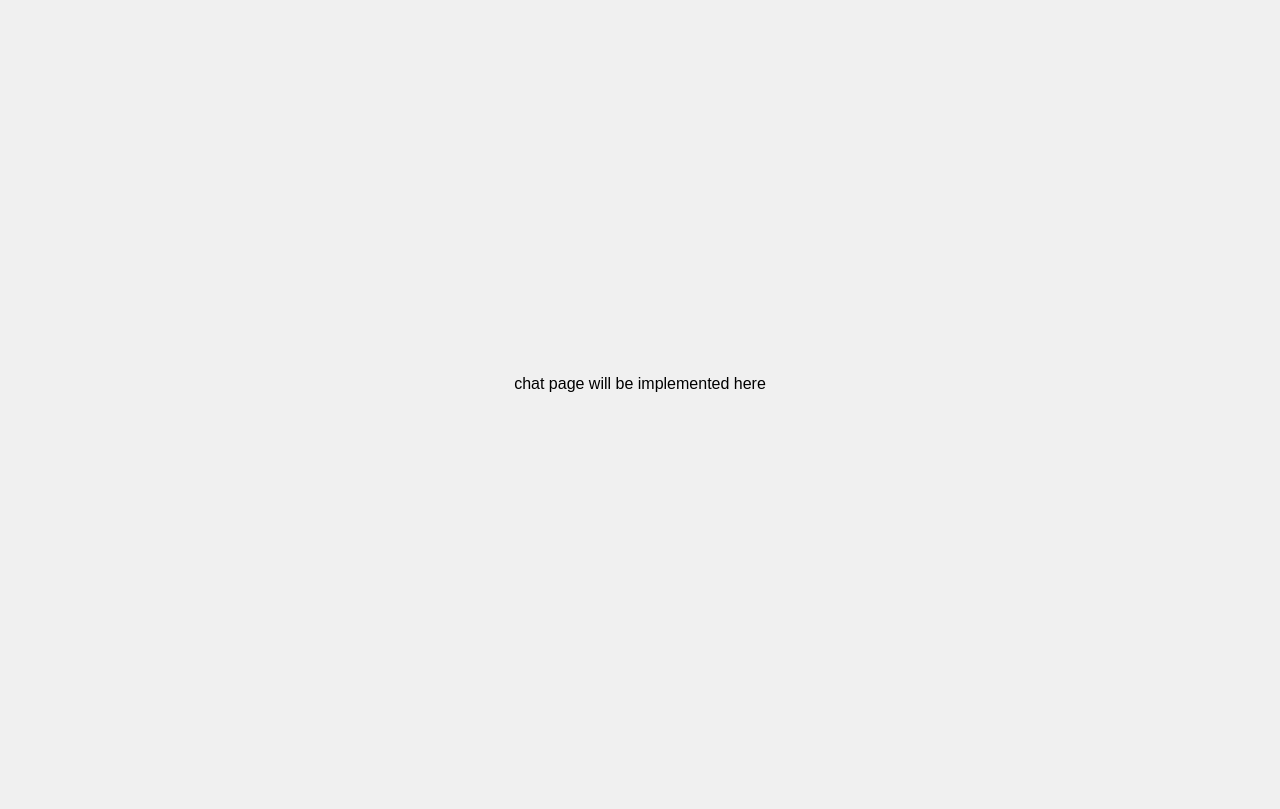
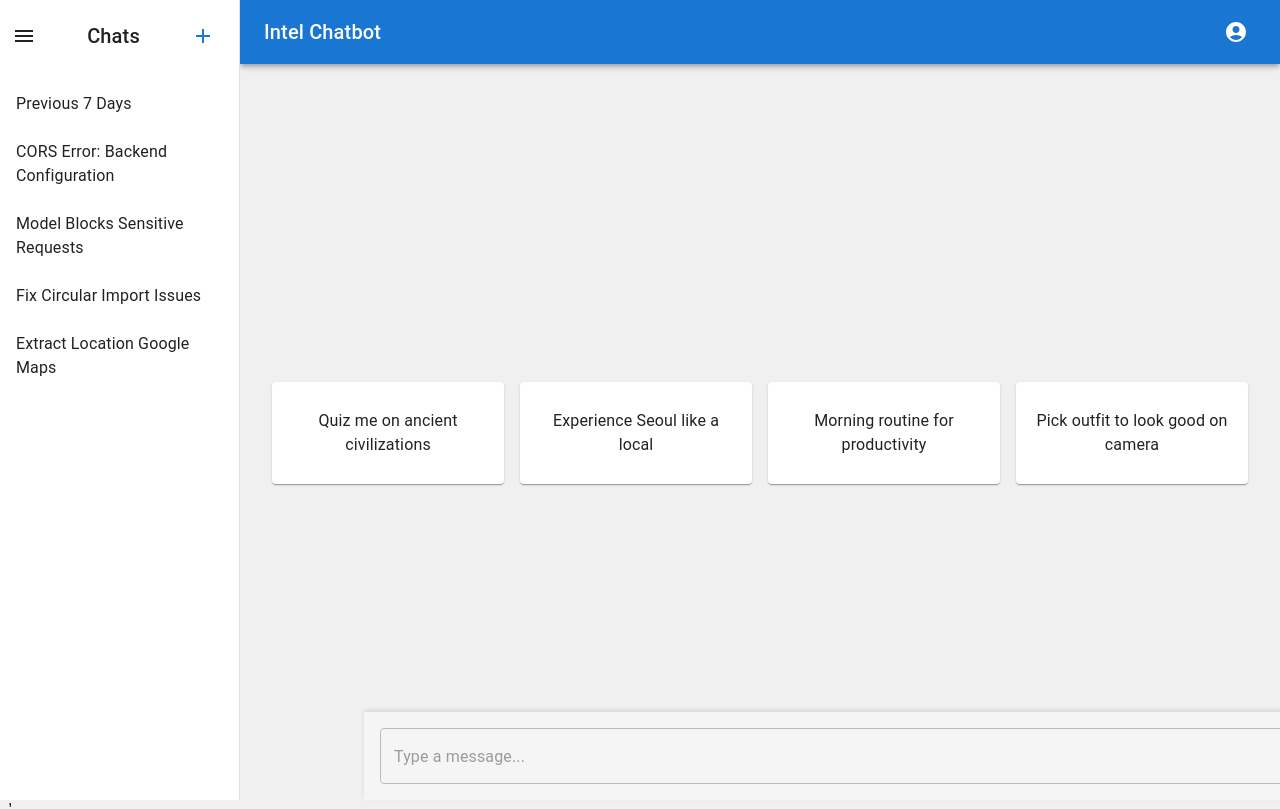
Before and after one commit to SAUGO360-Internship-Project/FrontEnd_Chatbot, a React (Create React App) app in the folder intel-chatbot-frontend/: page /pages/ChatPage in a window 1280 px wide. Built offline with nearby package versions, Linux system fonts and the light colour scheme.

Commit message:
created the chatpage structure

```diff
--- a/intel-chatbot-frontend/package.json
+++ b/intel-chatbot-frontend/package.json
@@ -3,6 +3,10 @@
   "version": "0.1.0",
   "private": true,
   "dependencies": {
+    "@emotion/react": "^11.11.4",
+    "@emotion/styled": "^11.11.5",
+    "@mui/icons-material": "^5.15.20",
+    "@mui/material": "^5.15.20",
     "@testing-library/jest-dom": "^5.17.0",
     "@testing-library/react": "^13.4.0",
     "@testing-library/user-event": "^13.5.0",
--- a/intel-chatbot-frontend/src/index.js
+++ b/intel-chatbot-frontend/src/index.js
@@ -5,16 +5,22 @@
 import App from './App';
 import ChatPage from './pages/ChatPage';
 import reportWebVitals from './reportWebVitals';
+import { ThemeProvider, createTheme } from '@mui/material/styles';
+
 
 const root = ReactDOM.createRoot(document.getElementById('root'));
+const theme = createTheme(); // This creates the default theme
 root.render(
   <React.StrictMode>
+    <ThemeProvider theme={theme}>
       <Router>
         <Routes>
           <Route path="/pages/ChatPage" element={<ChatPage />} />
           <Route path="*" element={<App />} />
         </Routes>
       </Router>
+    </ThemeProvider>,
+
   </React.StrictMode>
 );
 
--- a/intel-chatbot-frontend/src/pages/ChatPage.css
+++ b/intel-chatbot-frontend/src/pages/ChatPage.css
@@ -1,65 +1,90 @@
-/* body, html {
-    height: 100% !important;
-    margin: 0 !important;
-    background: #7F7FD5 !important;
-    background: -webkit-linear-gradient(to right, #91EAE4, #86A8E7, #7F7FD5) !important;
-    background: linear-gradient(to right, #91EAE4, #86A8E7, #7F7FD5) !important;
+/* App container styles */
+
+.app-container {
+  display: flex;
+  flex-direction: column;
+  height: 100vh;
+  overflow-x: hidden; /* Ensure horizontal overflow is hidden */
 }
 
-  .container-fluid {
-    height: 100vh !important;
+.app-container.open {
+  overflow: hidden; /* Hide overflow when sidebar is open */
 }
 
-  .row {
-    height: 100% !important;
+.app-container.closed {
+  overflow: hidden; /* Hide overflow when sidebar is closed */
 }
 
-  .chat-list .card, .chat .card {
-    height: 100% !important;
-    border-radius: 15px !important;
+/* App bar styles */
+.app-bar {
+  transition: width 225ms cubic-bezier(0.4, 0.0, 0.2, 1);
+  z-index: 1; /* Ensure app bar is above drawer */
 }
 
-  .chat-list .contacts_body, .msg_card_body {
-    height: calc(100% - 70px) !important;
-    overflow-y: auto !important;
+.app-bar.open {
+  width: calc(100% - 240px); /* Adjust width when sidebar is open */
 }
 
-  .msg_card_body {
-    background-color: rgba(0, 0, 0, 0.05) !important;
+.drawer-header {
+  display: flex;
+  align-items: center;
+  padding: 0 8px;
+  justify-content: flex-end;
 }
 
-  .msg_cotainer {
-    max-width: 80% !important;
-    padding: 10px !important;
-    border-radius: 15px !important;
-    background-color: #f1f0f0;
+.chat-content {
+  flex-grow: 1;
+  overflow-y: auto;
+  padding: 24px;
+  display: flex;
+  flex-direction: column;
+  align-items: center;
+  justify-content: center;
+  transition: margin 225ms cubic-bezier(0.4, 0.0, 0.2, 1);
+  z-index: 0; /* Ensure chat content is behind drawer */
 }
 
-  .msg_cotainer_send {
-    max-width: 80% !important;
-    padding: 10px !important;
-    border-radius: 15px !important;
-    background-color: #007bff;
-    color: white;
+.chat-content.open {
+  margin-left: 240px; /* Adjust margin when sidebar is open */
 }
 
-  .type_msg {
-    height: 50px !important;
-    border-radius: 0 !important;
+.suggested-questions-container {
+  display: flex;
+  justify-content: center;
+  gap: 16px;
+  margin-top: 100px; /* Adjusted margin top */
+  margin-bottom: 16px;
+  z-index: 0; /* Ensure questions container is behind drawer */
 }
 
-  input:focus, textarea:focus, select:focus {
-    outline: none !important;
-    box-shadow: none !important;
+.suggested-question-card {
+  width: 200px; /* Fixed width for each card */
+  height: 70px; /* Fixed height for each card */
+  padding: 16px;
+  cursor: pointer;
+  border-radius: 16px;
+  display: flex;
+  align-items: center;
+  justify-content: center;
+  text-align: center;
 }
 
-  .btn-primary {
-    background-color: #007bff;
-    border: none;
+.chat-box-container {
+  width: 80%; /* Fixed width for the chat box */
+  max-width: calc(100% - 280px); /* Ensure the chat box does not overflow */
+  display: flex;
+  align-items: center;
+  padding: 16px;
+  position: fixed;
+  bottom: 0;
+  left: 50%; /* Centered horizontally */
+  transform: translateX(-50%);
+  background-color: #f5f5f5;
+  box-shadow: 0 -2px 4px rgba(0, 0, 0, 0.1);
+  transition: margin 225ms cubic-bezier(0.4, 0.0, 0.2, 1);
+  z-index: 2; /* Ensure chat box is above everything */
 }
 
-  .btn-primary:hover, .btn-primary:focus, .btn-primary:active {
-    background-color: #0056b3;
-    border: none;
+.chat-box-container.open {
+  margin-left: 240px; /* Adjust margin when sidebar is open */
 }
-   */
--- a/intel-chatbot-frontend/src/pages/ChatPage.js
+++ b/intel-chatbot-frontend/src/pages/ChatPage.js
@@ -1,104 +1,164 @@
 import React from 'react';
-// import 'bootstrap/dist/css/bootstrap.min.css';
-// import './ChatPage.css';
+import { Box, Drawer, List, ListItem, ListItemText, AppBar, Toolbar, Typography, Paper, IconButton, TextField, Button } from '@mui/material';
+import MenuIcon from '@mui/icons-material/Menu';
+import SendIcon from '@mui/icons-material/Send';
+import AccountCircleIcon from '@mui/icons-material/AccountCircle';
+import AddIcon from '@mui/icons-material/Add'; // Importing the add icon for new chat button
+import './ChatPage.css';
 
-// function ChatPage() {
-//   const [messages, setMessages] = useState([{ text: "Hi! 👋 it's great to see you!", sender: "bot" }]);
-//   const [input, setInput] = useState("");
-
-//   const handleSubmit = (e) => {
-//     e.preventDefault();
-//     if (input.trim()) {
-//       setMessages([...messages, { text: input, sender: "user" }]);
-//       setInput("");
-//       // Simulate bot response
-//       setTimeout(() => {
-//         setMessages((prevMessages) => [
-//           ...prevMessages,
-//           { text: "Hello, how can I help you today? 😊", sender: "bot" }
-//         ]);
-//       }, 1000);
-//     }
-//   };
-
-//   return (
-//     <div className="container-fluid h-100">
-//       <div className="row h-100">
-//         <div className="col-md-3 col-xl-3 chat-list">
-//           <div className="card">
-//             <div className="card-header">
-//               <button className="btn btn-primary btn-block">Create Chat</button>
-//             </div>
-//             <div className="card-body contacts_body">
-//               <ul className="contacts">
-//                 <li className="active">
-//                   <div className="d-flex bd-highlight">
-//                     <div className="user_info">
-//                       <span>Chat 1</span>
-//                     </div>
-//                   </div>
-//                 </li>
-//                 {/* Add more chat items as needed */}
-//               </ul>
-//             </div>
-//           </div>
-//         </div>
-//         <div className="col-md-9 col-xl-9 chat">
-//           <div className="card">
-//             <div className="card-header msg_head d-flex justify-content-between align-items-center">
-//               <div>
-//                 <span>Chat with ChatBot</span>
-//               </div>
-//               <div className="dropdown">
-//                 <button className="btn btn-secondary dropdown-toggle" type="button" id="dropdownMenuButton" data-toggle="dropdown" aria-haspopup="true" aria-expanded="false">
-//                   Profile
-//                 </button>
-//                 <div className="dropdown-menu dropdown-menu-right" aria-labelledby="dropdownMenuButton">
-//                   <a className="dropdown-item" href="#">Username: user123</a>
-//                   <a className="dropdown-item" href="#">Email: user@example.com</a>
-//                 </div>
-//               </div>
-//             </div>
-//             <div className="card-body msg_card_body">
-//               {messages.map((msg, index) => (
-//                 <div key={index} className={`d-flex ${msg.sender === "user" ? "justify-content-end" : "justify-content-start"} mb-4`}>
-//                   <div className={`msg_cotainer${msg.sender === "user" ? "_send" : ""}`}>
-//                     {msg.text}
-//                   </div>
-//                 </div>
-//               ))}
-//             </div>
-//             <div className="card-footer">
-//               <form className="input-group" onSubmit={handleSubmit}>
-//                 <input
-//                   type="text"
-//                   className="form-control type_msg"
-//                   placeholder="Type your message..."
-//                   value={input}
-//                   onChange={(e) => setInput(e.target.value)}
-//                   required
-//                 />
-//                 <div className="input-group-append">
-//                   <button type="submit" className="btn btn-primary">Send</button>
-//                 </div>
-//               </form>
-//             </div>
-//           </div>
-//         </div>
-//       </div>
-//     </div>
-//   );
-// }
-
-// export default ChatPage;
-
+const drawerWidth = 240;
 
 function ChatPage() {
+  const [open, setOpen] = React.useState(true);
+  const [messages, setMessages] = React.useState([]);
+  const [suggestedQuestions, setSuggestedQuestions] = React.useState([
+    'Quiz me on ancient civilizations',
+    'Experience Seoul like a local',
+    'Morning routine for productivity',
+    'Pick outfit to look good on camera'
+  ]);
+  const [inputValue, setInputValue] = React.useState('');
+
+  const handleSendMessage = (message) => {
+    const newMessage = { text: message, sender: 'user' };
+    setMessages((prevMessages) => [...prevMessages, newMessage]);
+    setInputValue('');
+    // Simulate a response from the backend
+    setTimeout(() => {
+      const responseMessage = { text: `Response to: ${message}`, sender: 'bot' };
+      setMessages((prevMessages) => [...prevMessages, responseMessage]);
+    }, 1000);
+    if (suggestedQuestions.length > 0) {
+      setSuggestedQuestions([]);
+    }
+  };
+
+  const handleInputChange = (event) => {
+    setInputValue(event.target.value);
+  };
+
+  const handleSuggestedQuestionClick = (question) => {
+    handleSendMessage(question);
+  };
+
   return (
-    <div>
-      <p>chat page will be implemented here</p>
-    </div>
+    <Box className={`app-container ${open ? 'open' : 'closed'}`}>
+      {/* AppBar with IconButton to open/close sidebar */}
+      <AppBar className={`app-bar ${open ? 'open' : 'closed'}`} position="fixed">
+        <Toolbar>
+          {!open && (  // Show MenuIcon only if sidebar is closed
+            <IconButton
+              color="inherit"
+              aria-label={open ? "close drawer" : "open drawer"}
+              onClick={() => setOpen(!open)}
+              edge="start"
+              sx={{ mr: 2 }}
+            >
+              <MenuIcon />
+            </IconButton>
+          )}
+          <Typography variant="h6" noWrap>
+            Intel Chatbot
+          </Typography>
+          <Box sx={{ flexGrow: 1 }} />
+          <IconButton color="inherit">
+            <AccountCircleIcon />
+          </IconButton>
+        </Toolbar>
+      </AppBar>
 
+      {/* Drawer with new chat button on the upper right */}
+      <Drawer
+        sx={{
+          width: drawerWidth,
+          flexShrink: 0,
+          '& .MuiDrawer-paper': {
+            width: drawerWidth,
+            boxSizing: 'border-box',
+          },
+        }}
+        variant="persistent"
+        anchor="left"
+        open={open}
+      >
+        <Box sx={{ display: 'flex', justifyContent: 'space-between', alignItems: 'center', p: 2 }}>
+          <IconButton
+            color="inherit"
+            aria-label={open ? "close drawer" : "open drawer"}
+            onClick={() => setOpen(!open)}
+            edge="start"
+          >
+            <MenuIcon />
+          </IconButton>
+          <Typography variant="h6">Chats</Typography>
+          <IconButton color="primary" onClick={() => console.log("Create new chat")}>
+            <AddIcon />
+          </IconButton>
+        </Box>
+        <List>
+          {['Previous 7 Days', 'CORS Error: Backend Configuration', 'Model Blocks Sensitive Requests', 'Fix Circular Import Issues', 'Extract Location Google Maps'].map((text) => (
+            <ListItem button key={text}>
+              <ListItemText primary={text} />
+            </ListItem>
+          ))}
+        </List>
+      </Drawer>
+
+      {/* Chat content area with suggested questions and messages */}
+      <Box className={`chat-content ${open ? 'open' : 'closed'}`}>
+        <Box className="suggested-questions-container">
+          {suggestedQuestions.map((text, index) => (
+            <Paper
+              key={index}
+              className="suggested-question-card"
+              onClick={() => handleSuggestedQuestionClick(text)}
+            >
+              <Typography variant="body1">
+                {text}
+              </Typography>
+            </Paper>
+          ))}
+        </Box>
+        {messages.map((message, index) => (
+          <Box
+            key={index}
+            sx={{
+              display: 'flex',
+              justifyContent: message.sender === 'user' ? 'flex-end' : 'flex-start',
+              mb: 1,
+              width: '100%',
+              maxWidth: '600px',
+            }}
+          >
+            <Paper sx={{ padding: 2, backgroundColor: message.sender === 'user' ? '#bbdefb' : '#e3f2fd' }}>
+              <Typography>{message.text}</Typography>
+            </Paper>
+          </Box>
+        ))}
+      </Box>
+
+      {/* Chat box area with text input and send button */}
+      <div className={`chat-box-container ${open ? 'open' : 'closed'}`}>
+        <TextField
+          variant="outlined"
+          placeholder="Type a message..."
+          fullWidth
+          value={inputValue}
+          onChange={handleInputChange}
+          onKeyDown={(event) => {
+            if (event.key === 'Enter') {
+              handleSendMessage(inputValue);
+            }
+          }}
+        />
+        <IconButton
+          color="primary"
+          onClick={() => handleSendMessage(inputValue)}
+        >
+          <SendIcon />
+        </IconButton>
+      </div>
+    </Box>
   );
 }
 
```
Also changed, not shown: 1 other file (tests, documents, lock files or other folders). Lines whose indentation alone changed are shown as unchanged.
